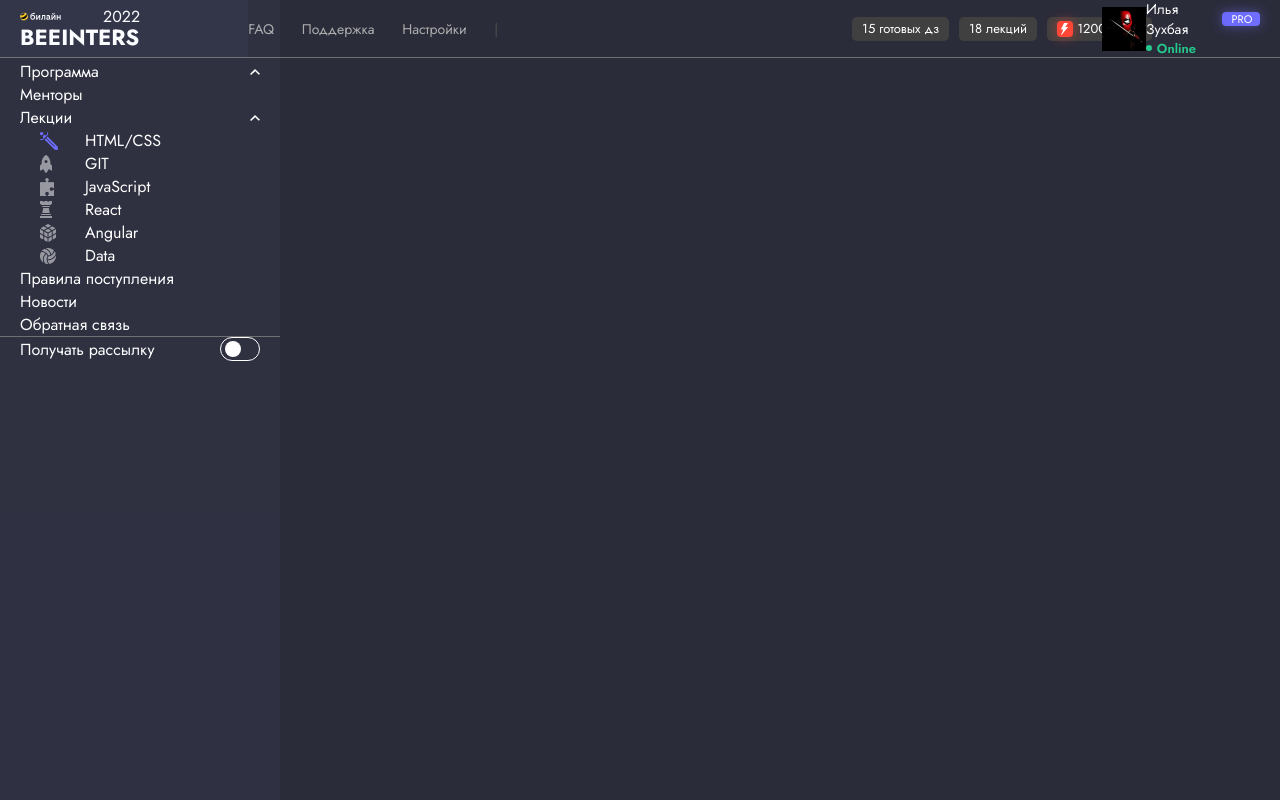
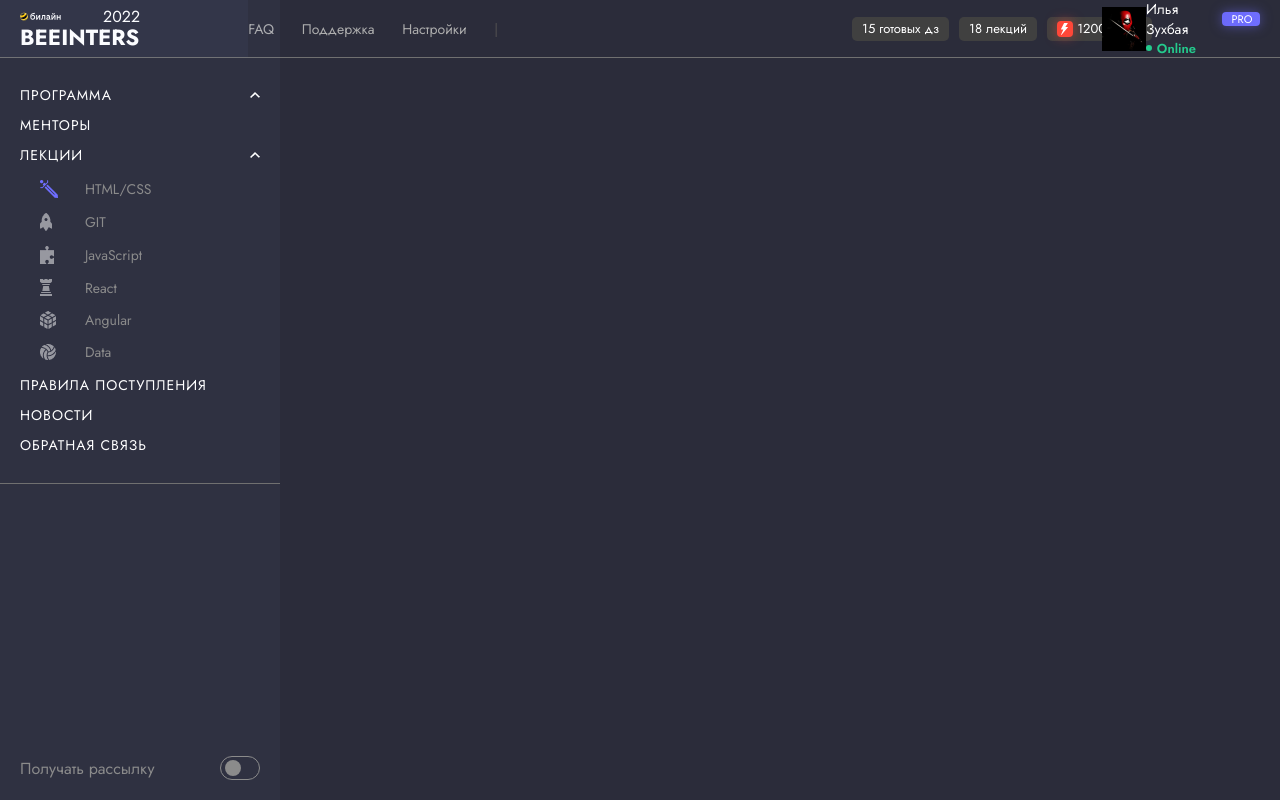
Before and after one commit to Ilya-Zukhbaya/Beeinters, a React (Create React App) app: page / in a window 1280 px wide. Built offline with nearby package versions, Linux system fonts and the light colour scheme.

Commit message:
Styled left and topbar

```diff
--- a/src/components/Leftbar.jsx
+++ b/src/components/Leftbar.jsx
@@ -5,14 +5,14 @@ export const Leftbar = () => {
     <article className="leftbar__container">
       <div className="leftbar">
         <div className="leftbar__first-line">
-          <p>Программа</p>
+          <p>ПРОГРАММА</p>
           <img src="./pictures/leftbar/arrowUp.png" alt="arrow up" className="leftbar__arrowUP" />
         </div>
         <ul>
-          <li>Менторы</li>
+          <li>МЕНТОРЫ</li>
           <li>
             <div className="popup">
-              <p>Лекции</p>
+              <p>ЛЕКЦИИ</p>
               <img
                 src="./pictures/leftbar/arrowUp.png"
                 alt="arrow up"
@@ -46,9 +46,9 @@ export const Leftbar = () => {
               </li>
             </ul>
           </li>
-          <li>Правила поступления</li>
-          <li>Новости</li>
-          <li>Обратная связь</li>
+          <li>ПРАВИЛА ПОСТУПЛЕНИЯ</li>
+          <li>НОВОСТИ</li>
+          <li>ОБРАТНАЯ СВЯЗЬ</li>
         </ul>
       </div>
       <div className="leftbar__container-switcher">
--- a/src/scss/components/_navigation.scss
+++ b/src/scss/components/_navigation.scss
@@ -1,6 +1,9 @@
 @import '../variables';
 
 .leftbar__container {
+  display: flex;
+  justify-content: space-between;
+  flex-direction: column;
   padding-top: 60px;
   width: 280px;
   height: 100vh;
@@ -10,9 +13,16 @@
 }
 .leftbar {
   border-bottom: 1px solid #707070;
-
+  height: calc(100vh - 47vh);
+  padding-top: 25px;
   ul {
     padding-left: 20px;
+    li {
+      margin-bottom: 10px;
+      font-size: 14px;
+      line-height: 20px;
+      letter-spacing: 1px;
+    }
   }
 
   &__sec-li {
@@ -20,18 +30,33 @@
     width: 120px;
     justify-content: space-between;
     align-items: center;
+    margin-bottom: 15px !important;
 
     p {
       width: 75px;
+      line-height: 10px;
+      letter-spacing: normal;
+      color: $grey;
     }
+  }
+
+  &__sec-li:first-child {
+    margin-top: 15px;
   }
 
   &__first-line {
     padding-left: 20px;
+    margin-bottom: 10px;
     width: 260px;
     display: flex;
     align-items: center;
     justify-content: space-between;
+
+    p {
+      font-size: 14px;
+      line-height: 20px;
+      letter-spacing: 1px;
+    }
   }
   &__arrowUP {
     width: 10px;
--- a/src/scss/components/_switcher.scss
+++ b/src/scss/components/_switcher.scss
@@ -6,6 +6,11 @@
   padding-left: 20px;
   justify-content: space-between;
   align-items: center;
+  padding-bottom: 20px;
+
+  p {
+    color: $grey;
+  }
   label {
     display: inline-block;
     width: 40px;
@@ -24,7 +29,7 @@
       bottom: 0;
       transition: 0.4s;
       border-radius: 34px;
-      border: 1px solid #ffffff;
+      border: 1px solid $grey;
     }
     span:before {
       position: absolute;
@@ -33,7 +38,7 @@
       width: 16px;
       left: 4px;
       bottom: 3.5px;
-      background-color: white;
+      background-color: $grey;
       transition: 0.4s;
       border-radius: 34px;
     }
```
